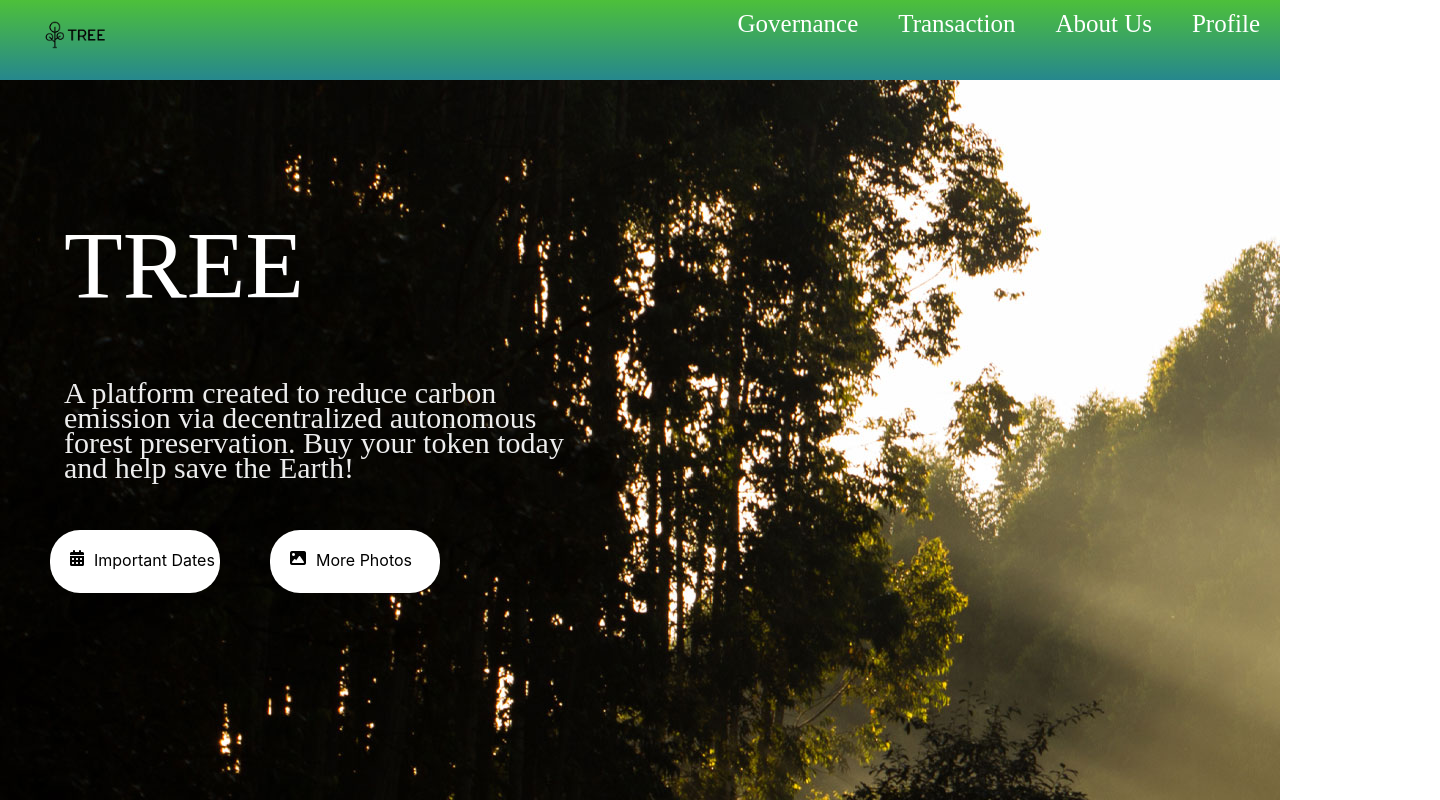
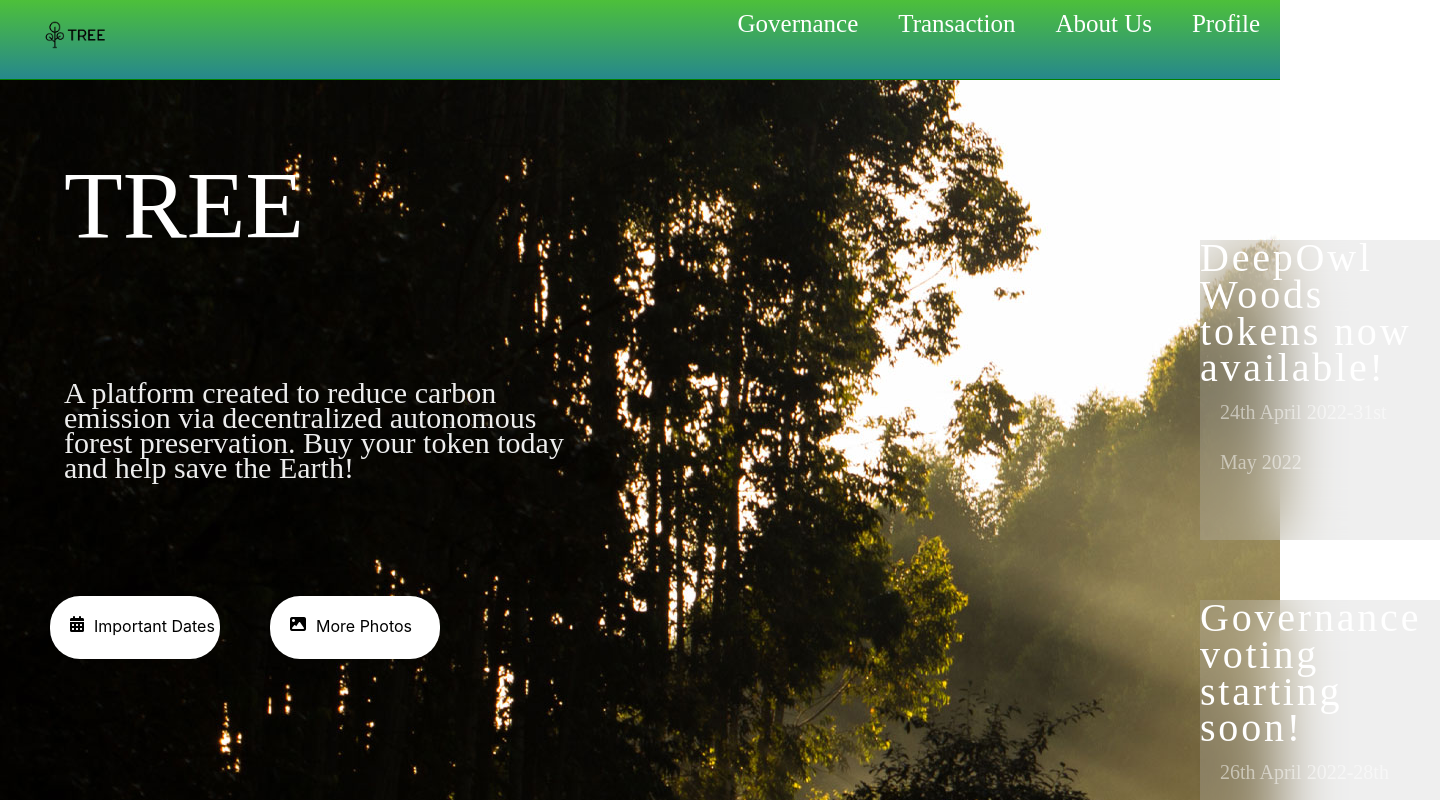
Before and after one commit to sha256yan/TREE, a React (Create React App) app in the folder react-components/: page / in a window 1280 px wide. Shown: the top 800 px of the page, 1440 px wide, since content can reach past the window. Built offline with nearby package versions, Linux system fonts and the light colour scheme.

Commit message:
Resolved all issues
Waiting for new instructions

```diff
--- a/react-components/src/component/CardsItem.css
+++ /dev/null
@@ -1,36 +0,0 @@
-.card-wrapper{
-    position: absolute;
-    padding-right:-10px;
-    width: 320px;
-    height: 350px;
-    left: 45px;
-    top: 485px;
-    box-shadow: 0 6px 20px rgba(56, 125, 255, 0.17);
-  -webkit-filter: drop-shadow(0 6px 20px rgba(56, 125, 255, 0.017));
-  filter: drop-shadow(0 6px 20px rgba(56, 125, 255, 0.017));
-    background: #FFFFFF;
-    border-radius: 22px;
-    margin-bottom: 20px;
-    margin-top:70px;
-    margin-right:50px;
-    margin-left:30px;
-}
-.card-image{
-    padding-left:10px;
-    padding-top:10px;
-}
-.carditem-statement{
-    margin-top: -5px;
-}
-.carditem-statement{
-    text-align: center;
-    font-family: 'Permanent Marker', cursive;
-    font-family: 'Source Code Pro', monospace;
-
-}
-.carditem-desc{
-    padding-top:10px;
-    font-family: 'Permanent Marker', cursive;
-    font-family: 'Source Code Pro', monospace;
-    padding-bottom:50px;
-}
--- a/react-components/src/component/CardsItem.js
+++ b/react-components/src/component/CardsItem.js
@@ -1,5 +1,4 @@
 import React, { useState } from "react";
-import "./CardsItem.css";
 function CardsItem(props) {
   const [click, setClick] = useState(false);
   const handleClick = () => setClick(!click);
--- a/react-components/src/component/Newscard.js
+++ b/react-components/src/component/Newscard.js
@@ -0,0 +1,14 @@
+import React from "react";
+
+function Newscard(props) {
+  return (
+    <list>
+      <section className="newscard-wrapper">
+        <p className="newscard-title">{props.event}</p>
+        <p className="newscard-duration">{props.duration}</p>
+      </section>
+    </list>
+  );
+}
+
+export default Newscard;
--- a/react-components/src/component/Organisations.css
+++ b/react-components/src/component/Organisations.css
@@ -1,6 +1,62 @@
-.card-one{
-    clear:both;
+
+.cards__container {
+    width: 90%;
+    margin: 0 auto;
+    padding-bottom:400px;
+  }
+
+  .cards__wrapper {
+    position: relative;
+    margin: 50px 0 45px;
+    margin-bottom:-200px;
+    padding-bottom: 600px;
+  }
+
+  .cards__items {
+    margin-bottom: 24px;
+    display:flex;
+    justify-content: space-around;
+    list-style-type: none;
+    margin-bottom:200px;
+
+  }
+
+/*styling for individual card*/
+.card-wrapper{
+    padding-right:-10px;
+    width: 320px;
+    height: 350px;
+    left: 45px;
+    top: 485px;
+    box-shadow: 0 6px 20px rgba(56, 125, 255, 0.17);
+  -webkit-filter: drop-shadow(0 6px 20px rgba(56, 125, 255, 0.017));
+  filter: drop-shadow(0 6px 20px rgba(56, 125, 255, 0.017));
+    background: #FFFFFF;
+    border-radius: 22px;
+    margin-bottom: 20px;
+    margin-right:50px;
+    margin-left:30px;
 }
-.card-two{
-    clear:both;
+.card-image{
+    padding-left:10px;
+    padding-top:10px;
 }
+.carditem-statement{
+    margin-top: -5px;
+}
+.carditem-statement{
+    text-align: center;
+    font-family: 'Permanent Marker', cursive;
+    font-family: 'Source Code Pro', monospace;
+    width:300px;
+
+
+}
+.carditem-desc{
+    padding-top:10px;
+    font-family: 'Permanent Marker', cursive;
+    font-family: 'Source Code Pro', monospace;
+    padding-bottom:50px;
+    width:400px;
+    height:200px;
+}
--- a/react-components/src/component/Organisations.js
+++ b/react-components/src/component/Organisations.js
@@ -1,14 +1,16 @@
 import React from "react";
 import CardsItem from "./CardsItem";
-
+import "./Organisations.css";
 function Organisations() {
   return (
     <section>
+      <div className="cards__container">
+        <div className="cards__wrapper">
+          <ul className="cards__items">
             <CardsItem
               src="images/wildlifealliance.jpg"
               text="7 tokens allocated"
               statement="Wildlife Alliance rangers patrol 1,400,000 hectares of the Cardamom Rainforest Landscape in partnership with the Royal Government of Cambodia, making the Cardamom Mountains Rainforest the best protected rainforest in Southeast Asia."
-        className="card-one"
             ></CardsItem>
             <CardsItem
               src="images/coolearth.png"
@@ -16,6 +18,8 @@ function Organisations() {
               statement=" Cool Earth is currently working alongside 13 partners to protect nearly 100,000 hectares of rainforest across 3 continents.[10] The organisation is currently active in 6 countries: Cambodia, Cameroon, the Democratic Republic of Congo, Mozambique, Papua New Guinea, and Peru; and has previously finished work in Brazil and Ecuador."
               className="card-two"
             ></CardsItem>
+          </ul>
+          <ul className="cards__items">
             <CardsItem
               src="images/ancientforest.jpg"
               text="1 token allocated"
@@ -26,6 +30,9 @@ function Organisations() {
               text="2 tokens allocated"
               statement=" Haiti National Trust works with the government of Haiti to assist in the protection of their existing national parks, and to help establish new parks."
             ></CardsItem>
+          </ul>
+        </div>
+      </div>
     </section>
   );
 }
--- a/react-components/src/component/pages/Governance.js
+++ b/react-components/src/component/pages/Governance.js
@@ -10,6 +10,7 @@ function Transaction() {
         content="The Tree protocol is public owned and supervised by Tree governance token holders regularly"
         theimage="images/forestOne.jpg"
       ></Main>
+      <ul className="cards__items">
         <CardsItem
           src="images/governanceforum.png"
           text="Governance forum"
@@ -20,6 +21,7 @@ function Transaction() {
           text="Governance portal"
           statement="The official governance voting portal. Review live government porposals and cast your vote on-chain."
         ></CardsItem>
+      </ul>
     </>
   );
 }
--- a/react-components/src/component/pages/Home.css
+++ b/react-components/src/component/pages/Home.css
@@ -9,7 +9,7 @@
     height: 259px;
     left: 64px;
     top: 56px;
-
+    margin-top:20px;
     font-family: 'Aksara Bali Galang';
     font-style: normal;
     font-weight: 500;
@@ -32,8 +32,97 @@
     padding-bottom:30px;
     color: #EDEDED;
 }
-.home-contents{
-}
+
 .buttons{
     display:flex;
 }
+.newscard-container{
+    border-top:1px solid green;
+    margin-top:-1px;
+    padding-left: 1200px;
+}
+.newscard-items{
+    display:flex;
+    flex-direction:column;
+}
+/*styling of individual newscard*/
+.newscard-title{
+    font-family: 'Abel';
+    font-style: normal;
+    font-weight: 400;
+    font-size: 40px;
+    line-height: 92.5%;
+    letter-spacing: 0.07em;
+    color: #FFFFFF;
+    margin-bottom: -100px;
+    margin-top:8px;
+}
+.newscard-duration{
+    font-family: 'Abel';
+    font-style: normal;
+    font-weight: 400;
+    font-size: 20px;
+    line-height: 50px;
+    color: rgba(255, 255, 255, 0.5);
+    margin-top:100px;
+    width:75%;
+    margin-left:20px;
+}
+.newscard-wrapper{
+    width: 240px;
+    height: 300px;
+    left: 616px;
+    top: 56px;
+    background: rgba(196, 196, 196, 0.271);
+    backdrop-filter: blur(30px);
+    margin-top:160px;
+    margin-bottom:-100px;
+}
+/*button style*/
+.button-design{
+    width: 150px;
+    height: 43px;
+    left: 64px;
+    top: 370px;
+    background: #FFFFFF;
+    border-radius: 30px;
+    display:flex;
+    padding-top: 20px;
+    padding-left:20px;
+    margin-left:50px;
+}
+.button-desc{
+    padding-left:10px;
+}
+.button-design:hover{
+    width: 150px;
+    height: 43px;
+    left: 64px;
+    top: 370px;
+    background: #FFFFFF;
+    border-radius: 30px;
+    display:flex;
+    padding-top: 20px;
+    padding-left:20px;
+    margin-top: 450px;
+    margin-left:50px;
+    background: rgba(255, 255, 255, 0.2);
+    backdrop-filter: blur(30px);
+}
+.all-buttons{
+    display:flex;
+}
+
+.button-design2{
+    width: 150px;
+    height: 43px;
+    left: 64px;
+    top: 370px;
+    background: #FFFFFF;
+    border-radius: 30px;
+    display:flex;
+    padding-top: 20px;
+    padding-left:20px;
+    margin-left:50px;
+    margin-top:-220px;
+}
--- a/react-components/src/component/pages/Home.js
+++ b/react-components/src/component/pages/Home.js
@@ -1,19 +1,42 @@
 import React from "react";
-import AllButtons from "../AllButtons";
+import Newscard from "../Newscard";
 import "./Home.css";
 function Home() {
   return (
+    <span className="home-wrapper">
       <section className="home-container">
         <div className="home-contents">
           <h1 className="home-title">TREE</h1>
           <p className="home-desc">
             A platform created to reduce carbon emission via decentralized
-          autonomous forest preservation. Buy your token today and help save the
-          Earth!
+            autonomous forest preservation. Buy your token today and help save
+            the Earth!
           </p>
-        <AllButtons></AllButtons>
+          <ul className="newscard-container">
+            <Newscard
+              event="DeepOwl Woods tokens now available!"
+              duration="24th April 2022-31st May 2022"
+              className="newscard-items"
+            ></Newscard>
+            <Newscard
+              event="Governance voting starting soon!"
+              duration="26th April 2022-28th April 2022"
+              className="newscard-items"
+            ></Newscard>
+          </ul>
+          <div className="all-buttons">
+            <btn className="button-design2">
+              <i class="fa fa-calendar" aria-hidden="true"></i>
+              <span className="button-desc">Important Dates</span>
+            </btn>
+            <btn className="button-design2">
+              <i class="fas fa-image"></i>
+              <span className="button-desc">More Photos</span>
+            </btn>
+          </div>
         </div>
       </section>
+    </span>
   );
 }
 
--- a/react-components/src/component/pages/Transaction.css
+++ b/react-components/src/component/pages/Transaction.css
@@ -1,10 +1,10 @@
 .transaction-statement{
     text-align: center;
-    font-family: 'Abel';
+    font-family: 'Permanent Marker', cursive;
+    font-family: 'Source Code Pro', monospace;
     font-style: normal;
     font-weight: bold;
-    font-size: 20px;
+    font-size: 60px;
     line-height: 25px;
     color: #000000;
-    border:5px solid blue;
 }
```
Also changed, not shown: react-components/src/component/Newscard.css (deleted). Lines whose indentation alone changed are shown as unchanged.
